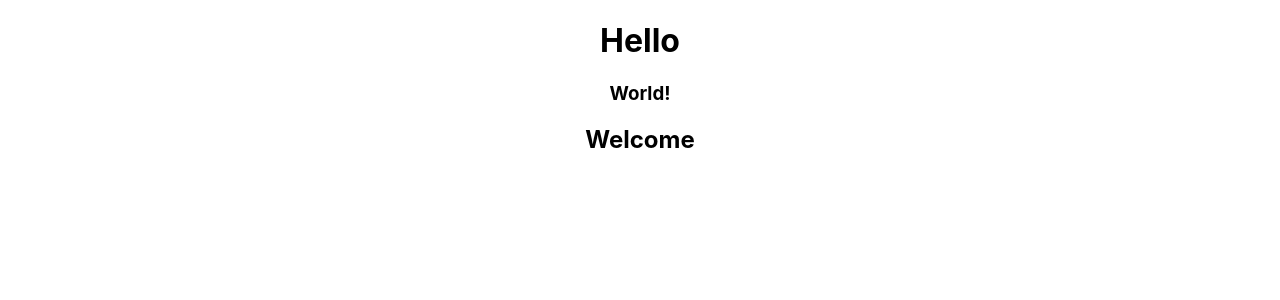
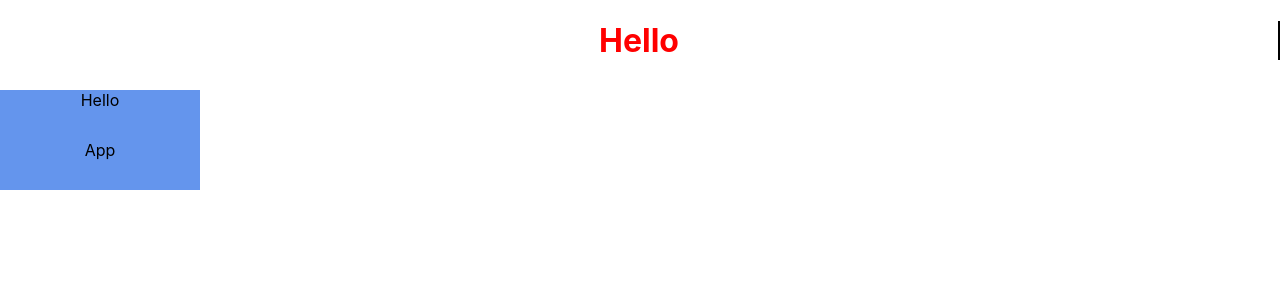
Before and after one commit to mmcgonigal/voca, a JavaScript app: page / in a window 1280 px wide. Shown: the top 300 px of the page. Built offline with nearby package versions, Linux system fonts and the light colour scheme; the HTML template or start-up script is replaced by a standard one.

Commit message:
react css basics

```diff
--- a/src/App.css
+++ b/src/App.css
@@ -36,3 +36,9 @@
     transform: rotate(360deg);
   }
 }
+
+.box{
+  width:100px;
+  height:100px;
+  background-color: thistle;
+ }
--- a/src/App.js
+++ b/src/App.js
@@ -11,7 +11,7 @@ function App() {
   return (
     <div className="App">
       <Hello />
-      <Welcome />
+      <div className="box" >App</div>
       {/*<h1 style={{*/}
       {/*  color:"#f0f",*/}
       {/*  backgroundColor:"green",*/}
--- /dev/null
+++ b/src/component/Hello.css
@@ -0,0 +1,5 @@
+.box{
+    width: 200px;
+    height: 50px;
+    background-color: cornflowerblue;
+}
--- a/src/component/Hello.js
+++ b/src/component/Hello.js
@@ -1,5 +1,6 @@
 'use strict'
 import World from "./World";
+import "./Hello.css";
 //
 // const Hello = function(){
 //     <p>hello</p>
@@ -10,8 +11,15 @@ import World from "./World";
 export default function Hello(){
  return (
      <div>
-       <h1>Hello</h1>
-       <World />
+       <h1 style = {
+           {
+               color: "#f00",
+               borderRight: " 2px solid #000",
+               marginBottom: "30px",
+               opacity: 1
+           }
+       }>Hello</h1>
+         <div className="box">Hello</div>
      </div>
 );
 
```
